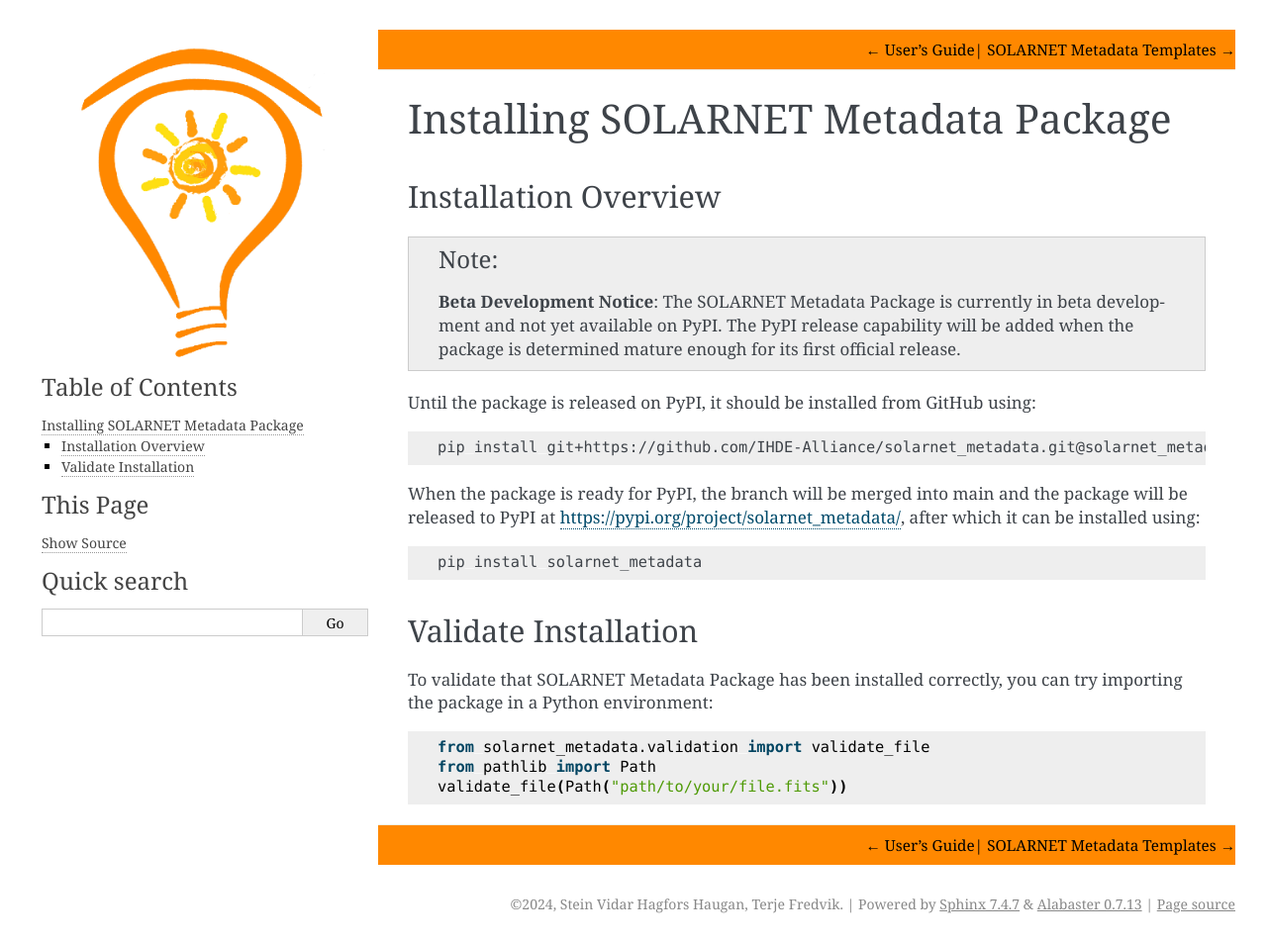
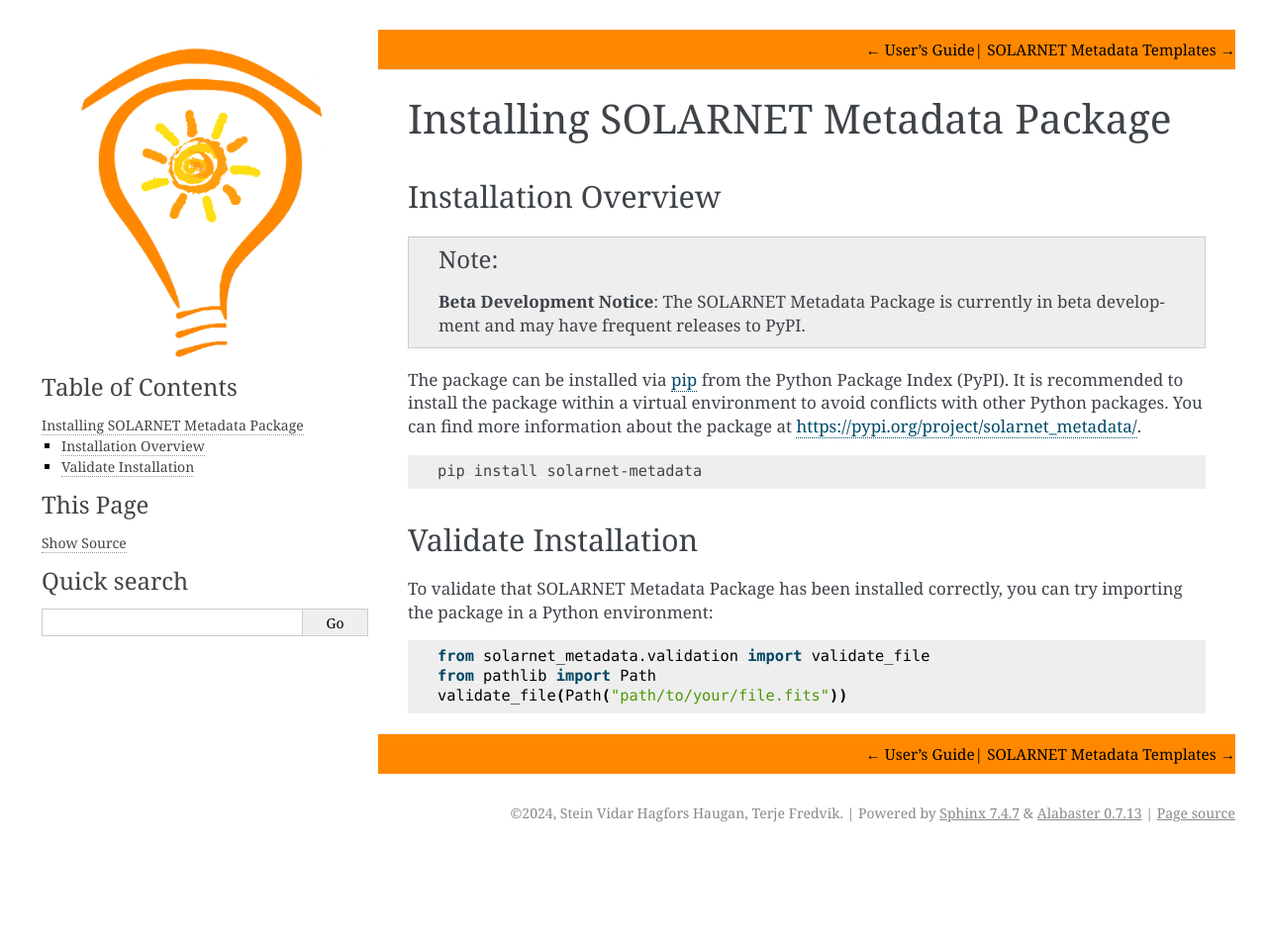
Before and after one commit to IHDE-Alliance/solarnet_metadata, a Sphinx documentation site: the page built from docs/user-guide/install_guide.rst, in a window 1280 px wide and 953 px high. Shown: the whole window at 99% size. Built offline with Sphinx 7.4.7, drawn with Linux system fonts in a browser that asks for light colours; the version number could not be read and is left out.

Commit message:
Update Install Guide to Reference PyPI Release

```diff
--- a/docs/user-guide/install_guide.rst
+++ b/docs/user-guide/install_guide.rst
@@ -8,21 +8,15 @@ Installation Overview
 =====================
 
 .. note::
-    **Beta Development Notice**: The SOLARNET Metadata Package is currently in beta development and not yet available on PyPI.
-    The PyPI release capability will be added when the package is determined mature enough for its first official release.
+    **Beta Development Notice**: The SOLARNET Metadata Package is currently in beta development and may have frequent releases to PyPI.
 
-Until the package is released on PyPI, it should be installed from GitHub using:
+The package can be installed via `pip <https://pip.pypa.io/en/stable/>`_ from the Python Package Index (PyPI).
+It is recommended to install the package within a virtual environment to avoid conflicts with other Python packages.
+You can find more information about the package at `https://pypi.org/project/solarnet_metadata/ <https://pypi.org/project/solarnet_metadata/>`_.
 
 .. code-block:: bash
 
-     pip install git+https://github.com/IHDE-Alliance/solarnet_metadata.git@solarnet_metadata_package
-
-When the package is ready for PyPI, the branch will be merged into main and the package will be released to PyPI at
-`https://pypi.org/project/solarnet_metadata/ <https://pypi.org/project/solarnet_metadata/>`_, after which it can be installed using:
-
-.. code-block:: bash
-
-     pip install solarnet_metadata
+     pip install solarnet-metadata
 
 Validate Installation
 =====================
```
